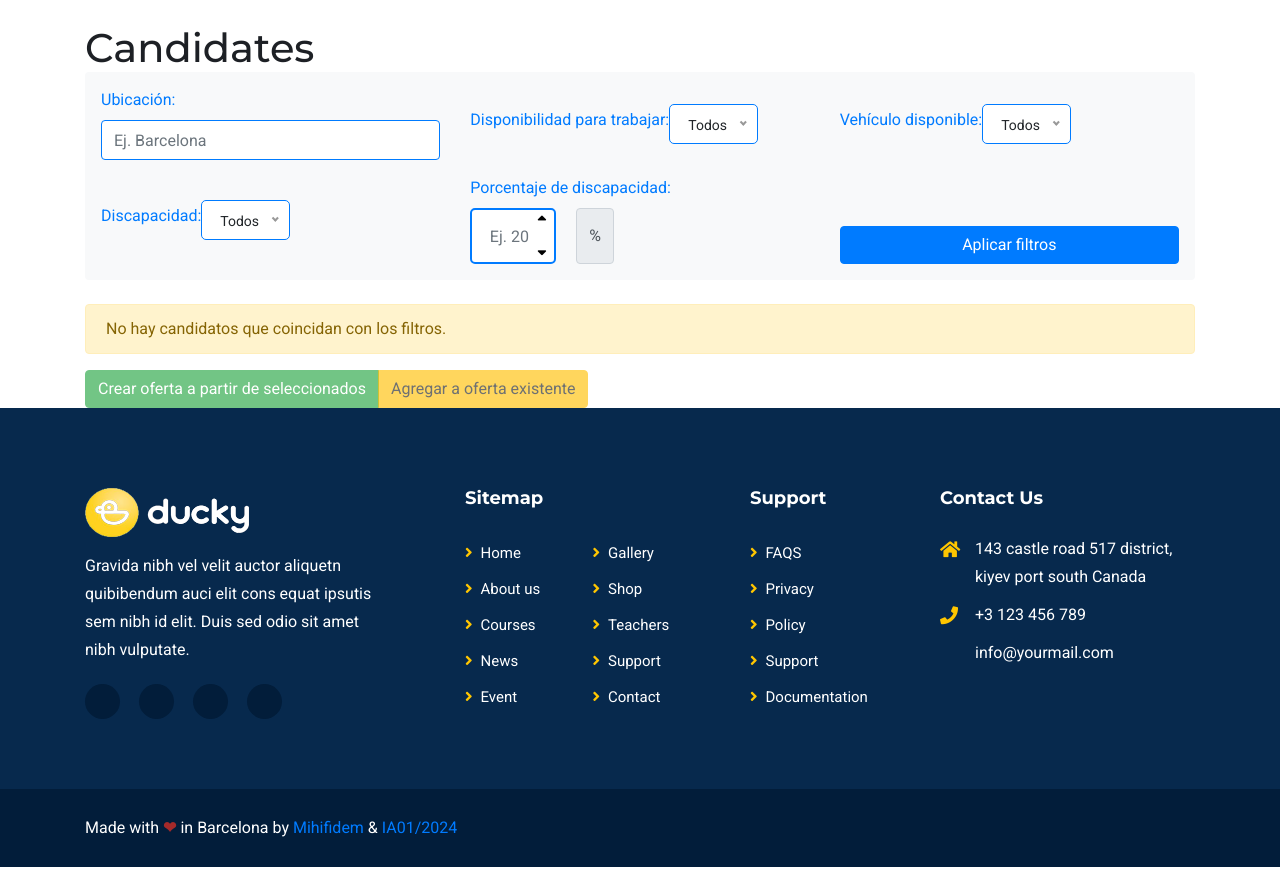
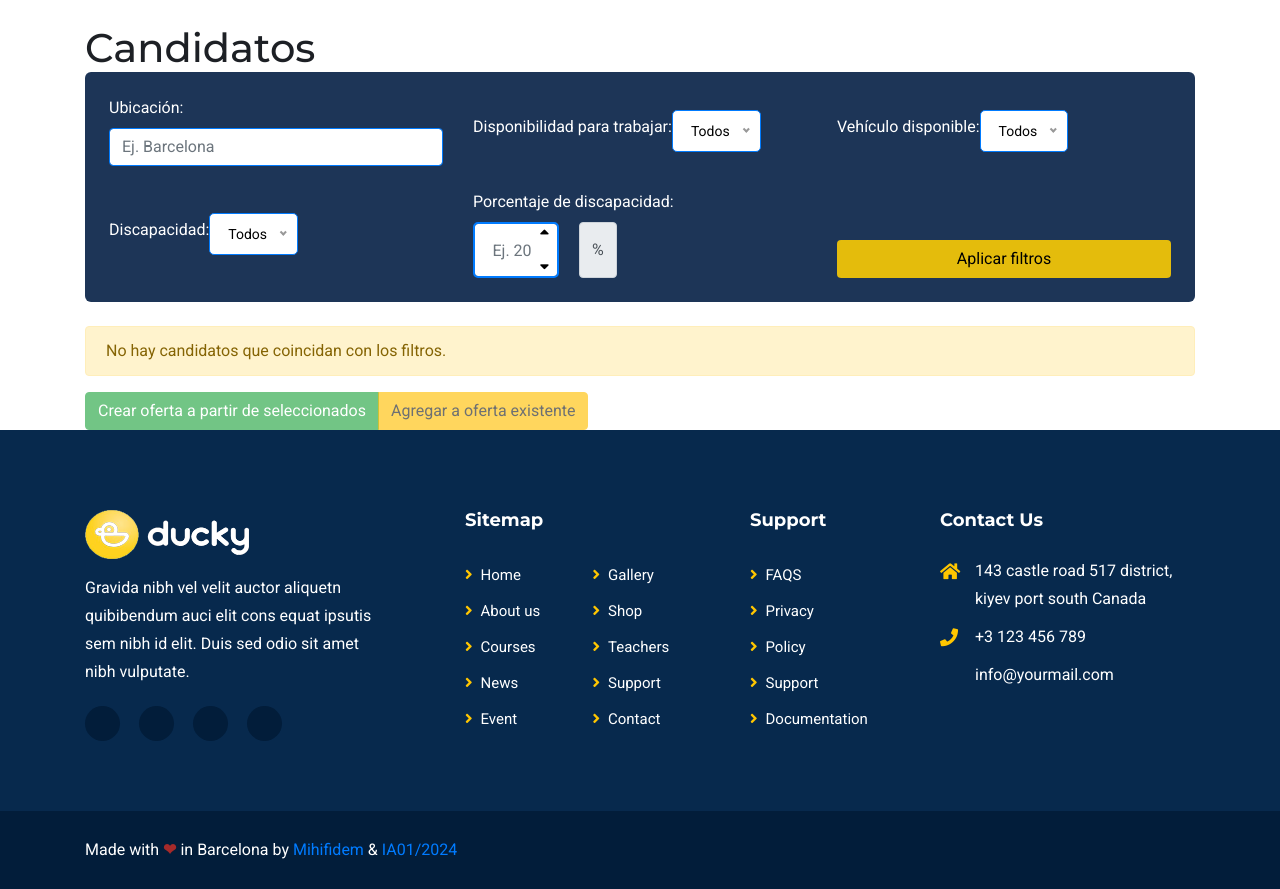
Before and after one commit to mihifidem/idonium2, a Django app: template headhunters/templates/headhunters/landing_headhunters.html in a window 1280 px wide. Shown: the part 232-1121 px from the top of the page. Before the commit the page ends 1099 px from the top, so only its background shows below. Run offline with Django 5.2, Linux system fonts and the light colour scheme; the template is opened without the code that fills it, so the values that code supplies are empty; some libraries are stand-ins or nearby versions.

Commit message:
mejore template filtros landing + mejore headhunter_detail.html + mejore el formulario crear editar de headhunter

```diff
--- a/headhunters/templates/headhunters/landing_headhunters.html
+++ b/headhunters/templates/headhunters/landing_headhunters.html
@@ -3,13 +3,34 @@
 
 {% block content %}
   <div class="container mt-4">
-      <h1>Candidates</h1>
+      <h1>Candidatos</h1>
 
       <!-- Filtros -->
     <style>
-        .form-control,
-        .form-select {
-            height: calc(2.5rem); /* Asegura la misma altura para inputs y selects */
+        .headhuntersfiltersform {
+            background-color: #1d3557 !important;
+            border-radius: 0.375rem;
+            color: rgb(0, 0, 0);
+            padding: 1rem;
+        }
+        /* Aseguramos que los inputs, selects, y etiquetas tengan el texto blanco */
+        .headhuntersfiltersform .form-control{
+            background-color: #ffffff !important;
+        }
+        .headhuntersfiltersform .form-select{
+            background-color: #ffffff !important; /* Azul marino */
+        }
+        .headhuntersfiltersform .form-label {
+            color: white !important; /* Texto blanco */
+        }
+        .custom-yellow-btn {
+        background-color: #e4bc0c !important; /* Color amarillo específico */
+        color: rgb(0, 0, 0); /* Aseguramos que el texto sea blanco */
+        }
+
+        .custom-yellow-btn:hover {
+        background-color: #b58d0a !important; /* Color ligeramente más oscuro para el hover */
+        color: rgb(0, 0, 0); /* Mantener el texto blanco en hover */
         }
 
          /* Estilo para los checkboxes más modernos */
@@ -81,15 +102,15 @@
         }
     </style>
 
-    <form method="get" class="mb-4 p-3 bg-light rounded shadow-sm headhuntersfiltersform">
+    <form method="get" class="mb-4 p-4 bg-light rounded-3 shadow-sm headhuntersfiltersform">
     <div class="row gy-3">
         <div class="col-md-4 col-sm-12">
             <label for="location" class="form-label text-primary fw-bold">Ubicación:</label>
-                <input type="text" name="location" id="location" class="form-control border-primary rounded-pill" placeholder="Ej. Barcelona" value="{{ request.GET.location }}">
+            <input type="text" name="location" id="location" class="form-control border-primary rounded-3 shadow-sm" placeholder="Ej. Barcelona" value="{{ request.GET.location }}">
         </div>
         <div class="col-md-4 col-sm-12 d-flex align-items-center">
             <label for="open_to_work" class="form-label text-primary fw-bold">Disponibilidad para trabajar:</label>
-                <select name="open_to_work" id="open_to_work" class="form-select border-primary rounded-pill">
+            <select name="open_to_work" id="open_to_work" class="form-select border-primary rounded-3 shadow-sm">
                 <option value="" {% if request.GET.open_to_work == "" %}selected{% endif %}>Todos</option>
                 <option value="true" {% if request.GET.open_to_work == "true" %}selected{% endif %}>Sí</option>
                 <option value="false" {% if request.GET.open_to_work == "false" %}selected{% endif %}>No</option>
@@ -97,17 +118,18 @@
         </div>
         <div class="col-md-4 col-sm-12 d-flex align-items-center">
             <label for="vehicle" class="form-label text-primary fw-bold">Vehículo disponible:</label>
-                <select name="vehicle" id="vehicle" class="form-select border-primary rounded-pill">
-                    <option value="" {% if request.GET.vehicle == "" %}selected{% endif %}>Todos</option>
-                    <option value="true" {% if request.GET.vehicle == "true" %}selected{% endif %}>Sí</option>
-                    <option value="false" {% if request.GET.vehicle == "false" %}selected{% endif %}>No</option>
+            <select name="vehicle" id="vehicle" class="form-select border-primary rounded-3 shadow-sm">
+                <option value=""  {% if request.GET.vehicle == "" %}selected{% endif %}>Todos</option>
+                <option value="true"  {% if request.GET.vehicle == "true" %}selected{% endif %}>Sí</option>
+                <option value="false"  {% if request.GET.vehicle == "false" %}selected{% endif %}>No</option>
             </select>
         </div>
     </div>
-        <div class="row g-3 mt-3">
+
+    <div class="row g-3 mt-4">
         <div class="col-md-4 col-sm-12 d-flex align-items-center">
             <label for="disability" class="form-label text-primary fw-bold">Discapacidad:</label>
-                <select name="disability" id="disability" class="form-select border-primary rounded-pill">
+            <select name="disability" id="disability" class="form-select border-primary rounded-3 shadow-sm">
                 <option value="" {% if request.GET.disability == "" %}selected{% endif %}>Todos</option>
                 <option value="true" {% if request.GET.disability == "true" %}selected{% endif %}>Sí</option>
                 <option value="false" {% if request.GET.disability == "false" %}selected{% endif %}>No</option>
@@ -118,14 +140,15 @@
             <label for="disability_percentage" class="form-label text-primary fw-bold">Porcentaje de discapacidad:</label>
             <div class="input-group">
                 <input type="number" name="disability_percentage" id="disability_percentage"
-                           class="form-control border-primary rounded-pill"
-                           placeholder="Ej. 20" min="0" max="100" step="-1"
+                       class="form-control border-primary rounded-3 shadow-sm"
+                       placeholder="Ej. 20" min="0" max="100" step="1"
                        value="{{ request.GET.disability_percentage }}">
                 <span class="input-group-text">%</span>
             </div>
         </div>
+
         <div class="col-md-4 col-sm-12 d-flex align-items-end">
-                <button type="submit" class="btn btn-primary rounded-pill w-100">Aplicar filtros</button>
+            <button type="submit" class="btn custom-yellow-btn rounded-3 w-100 shadow-sm">Aplicar filtros</button>
         </div>
     </div>
 </form>
```
Also changed, not shown: headhunters/templates/headhunters/headhunter_detail.html (+32 -23 lines), headhunters/templates/headhunters/headhunter_form.html (+53 -36 lines). Lines whose indentation alone changed are shown as unchanged.
